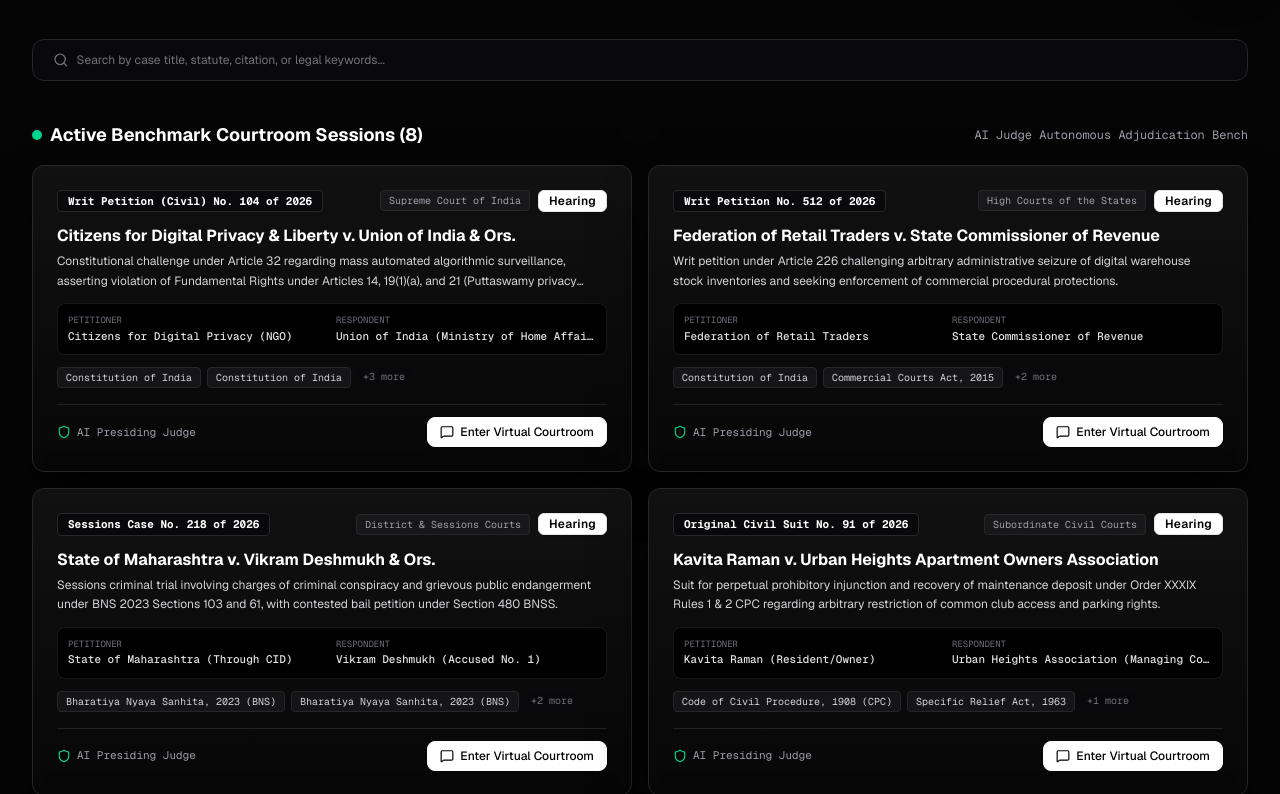
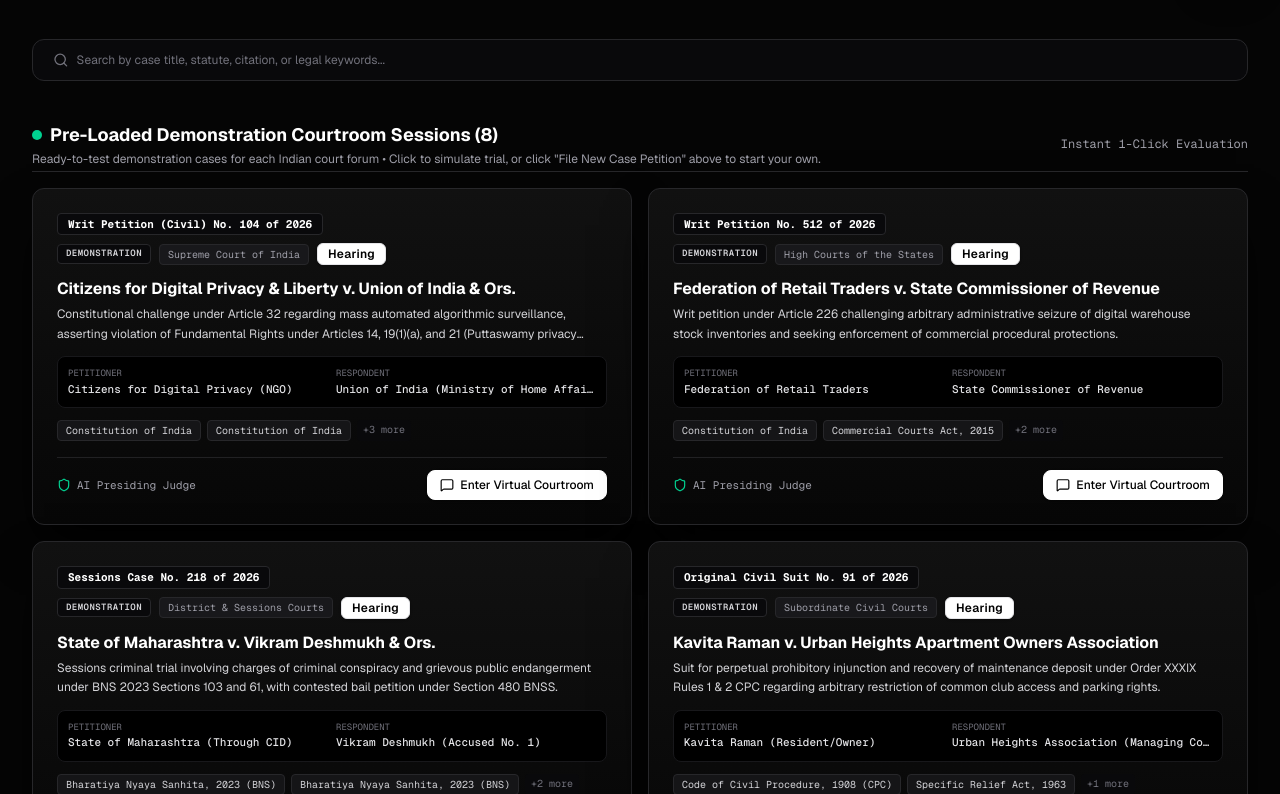
Before and after one commit to MohamedHaarishSherieff/Ai_Judge, a Next.js app: page /text-courtroom in a window 1280 px wide. Shown: the part 806-1600 px from the top of the page. Built offline with nearby package versions, Linux system fonts and the light colour scheme.

Commit message:
Clarify demonstration cases with explicit labels and 1-click evaluation notice

```diff
--- a/app/text-courtroom/page.tsx
+++ b/app/text-courtroom/page.tsx
@@ -222,13 +222,18 @@ export default function TextCourtroomListPage() {
 
         {/* Active Docket / Courtroom Sessions */}
         <div className="space-y-4">
-          <div className="flex items-center justify-between">
-            <h2 className="text-lg font-bold text-white flex items-center gap-2">
-              <span className="w-2.5 h-2.5 rounded-full bg-emerald-400 animate-pulse" />
-              Active Benchmark Courtroom Sessions ({filteredCases.length})
-            </h2>
-            <span className="text-xs text-zinc-400 font-mono">
-              AI Judge Autonomous Adjudication Bench
+          <div className="flex flex-col sm:flex-row sm:items-center justify-between gap-2 pb-1 border-b border-zinc-800">
+            <div>
+              <h2 className="text-lg font-bold text-white flex items-center gap-2">
+                <span className="w-2.5 h-2.5 rounded-full bg-emerald-400 animate-pulse" />
+                Pre-Loaded Demonstration Courtroom Sessions ({filteredCases.length})
+              </h2>
+              <p className="text-xs text-zinc-400 mt-0.5">
+                Ready-to-test demonstration cases for each Indian court forum • Click to simulate trial, or click &quot;File New Case Petition&quot; above to start your own.
+              </p>
+            </div>
+            <span className="text-xs text-zinc-400 font-mono shrink-0">
+              Instant 1-Click Evaluation
             </span>
           </div>
 
@@ -246,6 +251,9 @@ export default function TextCourtroomListPage() {
                       {c.caseNumber}
                     </span>
                     <div className="flex items-center gap-2">
+                      <span className="text-[9px] font-mono uppercase tracking-wider text-zinc-300 bg-zinc-950 px-2 py-0.5 rounded border border-zinc-800 font-semibold">
+                        Demonstration
+                      </span>
                       <span className="text-[10px] font-mono text-zinc-400 bg-zinc-900 px-2 py-0.5 rounded border border-zinc-800">
                         {c.courtLevel}
                       </span>
```
